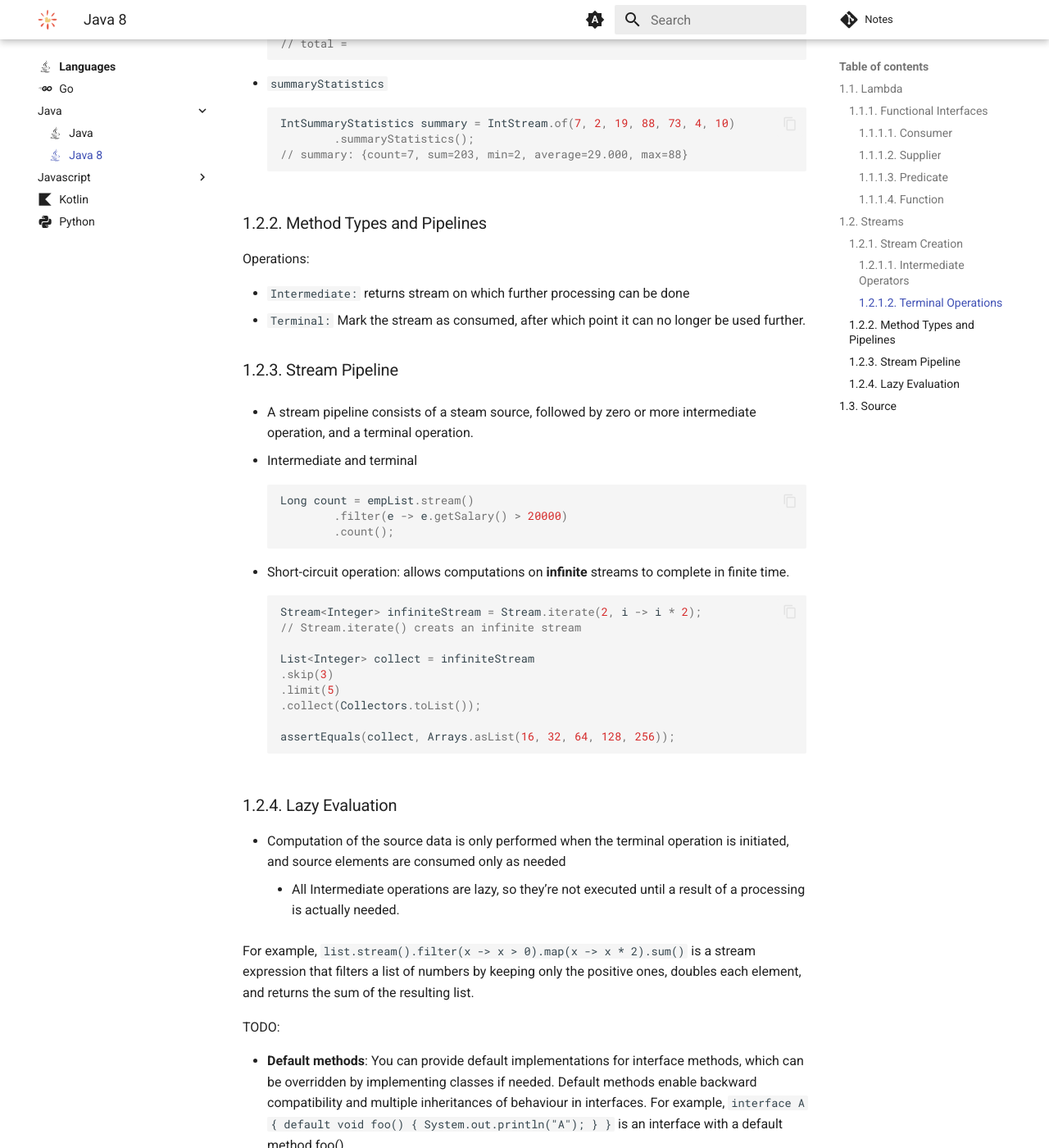
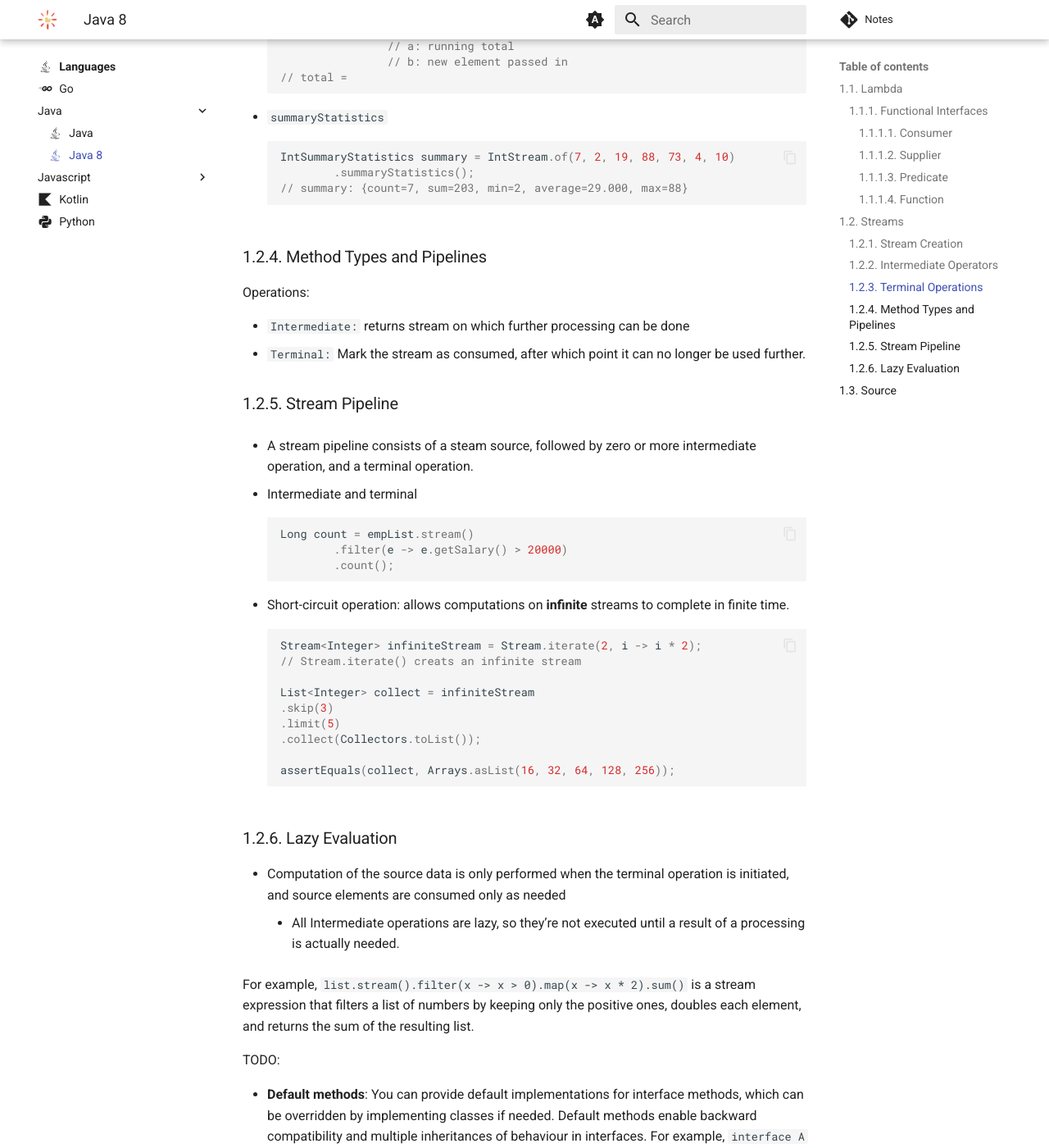
Before and after one commit to RomanPodkovyrin/Notes, an MkDocs documentation site: the page built from docs/languages/java/java8.md, in a window 1280 px wide and 1400 px high, scrolled down 7736 px. Shown: the whole window at 82% size. Built offline with MkDocs 1.6.1 and Material for MkDocs 9.7.7, drawn with Linux system fonts in a browser that asks for light colours; comment, search, counter and statistics services are not loaded; some of the changed text lies outside the part shown.

Commit message:
feat: java8.md numbering

````diff
--- a/docs/languages/java/java8.md
+++ b/docs/languages/java/java8.md
@@ -193,7 +193,7 @@ empStreamBuilder.accept(arrayOfEmps[2]);
 Stream<Employee> empStream = empStreamBuilder.build();
 ```
 
-#### 1.2.1.1. Intermediate Operators
+### 1.2.2. Intermediate Operators
 
 - `map` produces a new stream after applying a function to each element of the original stream.
 ```java
@@ -275,7 +275,7 @@ IntStream
 ```
 - `sorted`
 
-#### 1.2.1.2. Terminal Operations
+### 1.2.3. Terminal Operations
 
 - `forEach` Loops over stream elements
 ```java
@@ -346,14 +346,14 @@ IntSummaryStatistics summary = IntStream.of(7, 2, 19, 88, 73, 4, 10)
 // summary: {count=7, sum=203, min=2, average=29.000, max=88}
 ```
 
-### 1.2.2. Method Types and Pipelines
+### 1.2.4. Method Types and Pipelines
 
 Operations:
 
 - `Intermediate:` returns stream on which further processing can be done
 - `Terminal:` Mark the stream as consumed, after which point it can no longer be used further.
 
-### 1.2.3. Stream Pipeline
+### 1.2.5. Stream Pipeline
 
 - A stream pipeline consists of a steam source, followed by zero or more intermediate operation, and a terminal operation.
 
@@ -377,13 +377,12 @@ List<Integer> collect = infiniteStream
 assertEquals(collect, Arrays.asList(16, 32, 64, 128, 256));
 ```
 
-### 1.2.4. Lazy Evaluation
+### 1.2.6. Lazy Evaluation
 
 - Computation of the source data is only performed when the terminal operation is initiated, and source elements are consumed only as needed
     - All Intermediate operations are lazy, so they’re not executed until a result of a processing is actually needed.
 
 For example, `list.stream().filter(x -> x > 0).map(x -> x * 2).sum()` is a stream expression that filters a list of numbers by keeping only the positive ones, doubles each element, and returns the sum of the resulting list.
-
 
 
 TODO:
````
